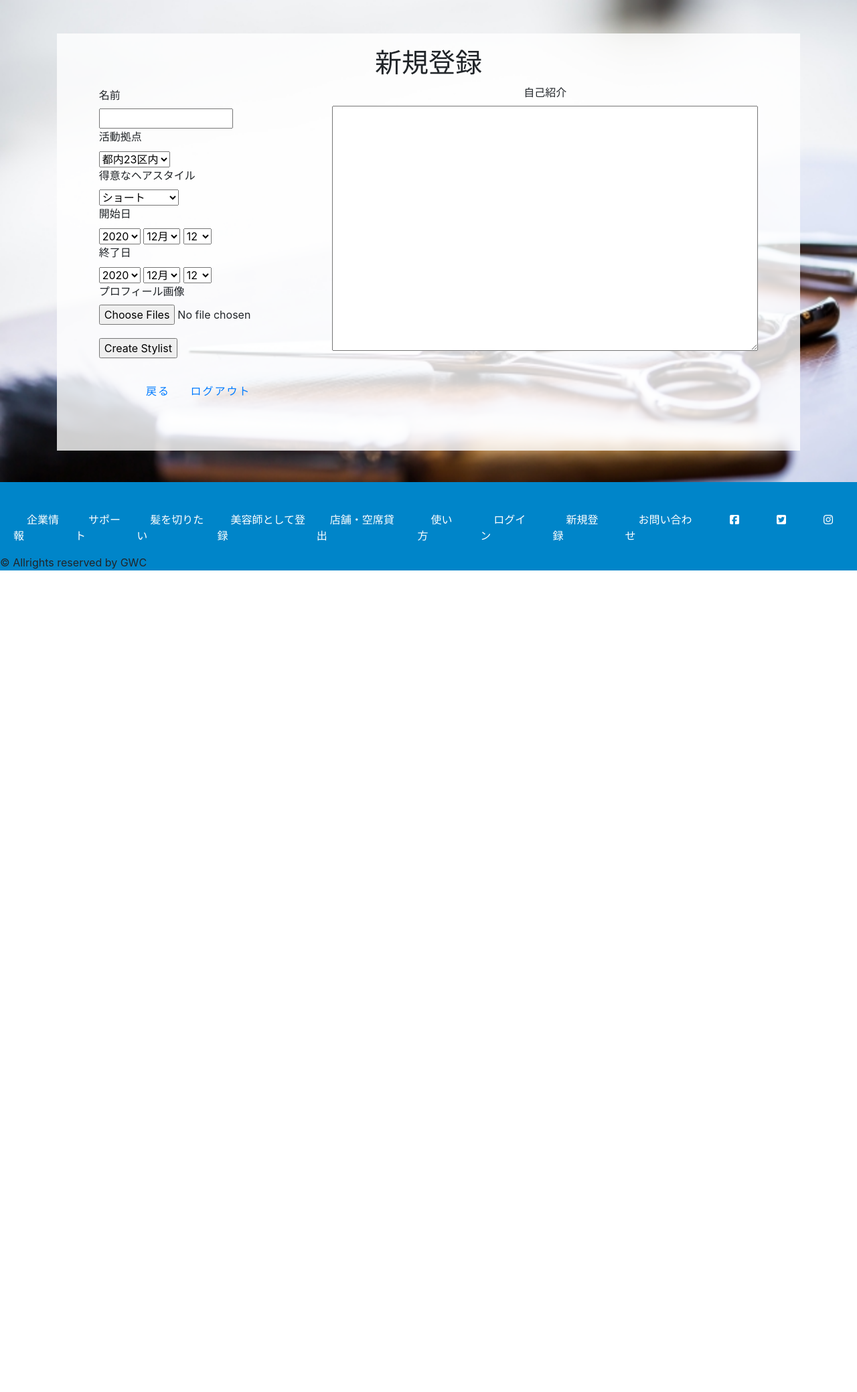
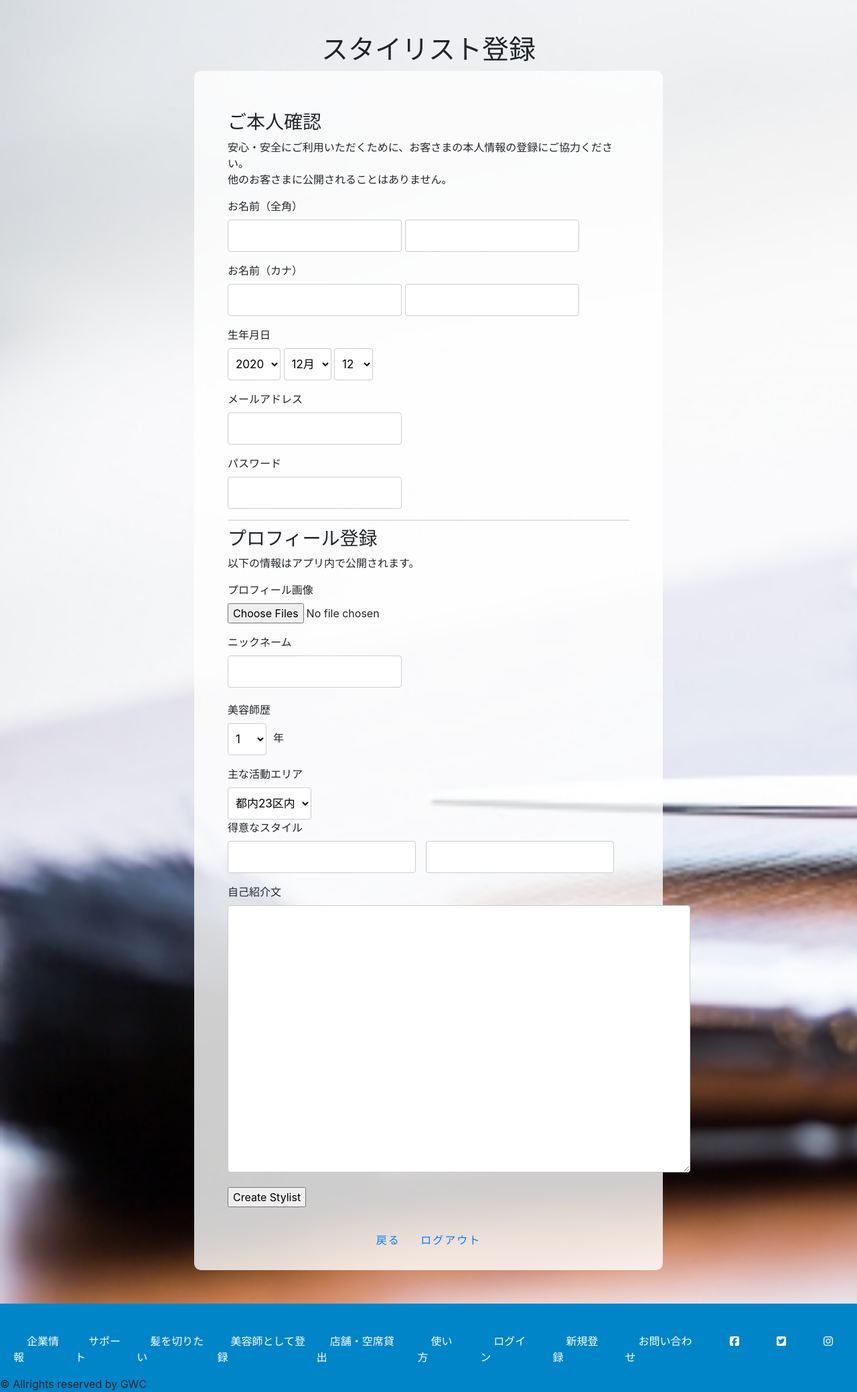
Before and after one commit to mizu19961203/beauty, a Rails app: page /stylists/new in a window 1280 px wide. Shown: the part 80-2159 px from the top of the page at 67% size. Before the commit the page ends 932 px from the top, so only its background shows below. Run offline with Rails 7, Linux system fonts and the light colour scheme; data comes from the database, SQL or seed files in the repository; style sheets or scripts are compiled from the project's sources; some libraries are stand-ins or nearby versions.

Commit message:
Created sign-up page for stylists.

```diff
--- a/app/assets/stylesheets/stylists.scss
+++ b/app/assets/stylesheets/stylists.scss
@@ -1,54 +1,103 @@
-.signup_stylists {
+.text-left {
+    text-align: left!important;
+    margin-top: 10px;
+}
+
+.signup-stylists {
     background-color: #F4F8FA;
     background-image: url("signup_stylists.jpg");
     background-size: cover;
     width: 100%;
-    height: 720px;
     padding-top: 50px;
+    padding-bottom: 50px;
+
 }
 
-.stylists_signup_form {
-    margin: 0 auto;
-    padding-bottom: 70px;
-    background-color:rgba(255,255,255,0.8);
+.signin-header {
     text-align: center;
 }
 
-.stylists_signup_form h1 {
-    padding-top: 20px;
+.stylists-signup-form {
+    width: 700px;
+    margin: 0 auto;
+    padding: 50px 50px 10px 50px;
+    background-color: rgba(255, 255, 255, 0.8);
+    border-radius: 10px;
 }
 
-.stylists_signup_form_box {
-    display: inline-block;
-    text-align: left;
+.form-group li {
+    display: inline-flex;
 }
 
-.form_header {
+input#stylist_last_name,
+     #stylist_first_name,
+     #stylist_last_name_kana,
+     #stylist_first_name_kana,
+     #stylist_password,
+     #stylist_email,
+     #stylist_nick_name {
 
+    height: 48px;
+    width: 260px;
+    padding: 10px 16px 8px;
+    border-radius: 4px;
+    border: 1px solid #ccc;
+    background: #fff;
+    line-height: 1.5;
+    font-size: 16px;
 }
 
-.text_form input{
-    width: 200px;
+select#stylist_birthday_1i,
+      #stylist_birthday_2i,
+      #stylist_birthday_3i {
+
+    height: 48px;
+    padding: 7px 7px;
+    border-radius: 4px;
+    border: 1px solid #ccc;
+    background: #fff;
+    line-height: 1.5;
+    font-size: 17px;
 }
 
-.stylists_signup_form_description {
-    display: inline-block;
+select#stylist_career_years,
+      #stylist_base_id {
+
+    height: 48px;
+    padding: 7px 7px;
+    border-radius: 4px;
+    border: 1px solid #ccc;
+    background: #fff;
+    line-height: 1.5;
+    font-size: 17px;
+    margin-right: 10px;
 }
 
-.btn_stylists_submit {
-    margin-top: 20px;
+input#stylist_nick_name {
+    margin-bottom: 5px;
 }
 
-.btn_stylists_login_back_logout {
-    text-align: left;
-    margin-left: 120px;
+input#stylist_skilled_style1,
+     #stylist_skilled_style2 {
+
+     height: 48px;
+    padding: 7px 7px;
+    border-radius: 4px;
+    border: 1px solid #ccc;
+    background: #fff;
+    line-height: 1.5;
+    font-size: 17px;
+    margin-right: 10px;
 }
 
-.btn_signup a:hover {
-    color: white;
-    text-decoration: none;
+textarea#stylist_introduction {
+    padding: 7px 7px;
+    border-radius: 4px;
+    border: 1px solid #ccc;
+    background: #fff;
+    font-size: 17px;
 }
 
-.signup_back {
-    padding-right: 20px;
+.btn_stylists-login-back-logout {
+    text-align: center;
 }
--- a/app/views/stylists/new.html.erb
+++ b/app/views/stylists/new.html.erb
@@ -1,41 +1,98 @@
-<div class="signup_stylists">
+<div class="signup-stylists">
   <div class="container">
-    <div class="stylists_signup_form">
-      <h1>新規登録</h1>
+    <div class="signin-header"><h1>スタイリスト登録</h1></div>
+    <div class="stylists-signup-form">
       <%= form_with model: @stylist, local: true do |f| %>
 
-      <div class="stylists_signup_form_box">
-        <div class="form_header"><%= f.label :名前 %></div>
-        <div class="text_form"><%= f.text_field :name %></div>
+      <div class="form-description">
+        <h3 class="text-left">ご本人確認</h3>
+        <p>安心・安全にご利用いただくために、お客さまの本人情報の登録にご協力ください。<br>
+           他のお客さまに公開されることはありません。
+        </p>
+      </div>
 
-        <div><%= f.label :活動拠点 %></div>
+      <div class="form-group">
+        <div class="form-header"><%= f.label :お名前（全角） %></div>
+        <ul>
+          <li><%= f.text_field :last_name %></li>
+          <li><%= f.text_field :first_name %></li>
+        </ul>
+      </div>
+
+      <div class="form-group">
+        <div class="form-header"><%= f.label :お名前（カナ）   %></div>
+        <ul>
+          <li><%= f.text_field :last_name_kana %></li>
+          <li><%= f.text_field :first_name_kana %></li>
+        </ul>
+      </div>
+
+      <div class="form-group">
+        <div><%= f.label :生年月日 %></div>
+        <div><%= f.date_select :birthday %></div>
+      </div>
+
+      <div class="form-group">
+        <div><%= f.label :メールアドレス %></div>
+        <div><%= f.text_field :email %></div>
+      </div>
+
+      <div class="form-group">
+        <div><%= f.label :パスワード %></div>
+        <div><%= f.text_field :password %></div>
+      </div>
+
+      <div class="border"></div>
+
+
+
+
+
+      <div class="form-description">
+        <h3 class="text-left">プロフィール登録</h3>
+        <p>以下の情報はアプリ内で公開されます。</p>
+      </div>
+
+      <div class="form-group">
+        <div><%= f.label :プロフィール画像 %></div>
+        <div><%= f.file_field :images, accept: "image/png, image/jpeg, image/gif" , multiple: true %></div>
+      </div>
+
+      <div class="form-group">
+        <div><%= f.label :ニックネーム %></div>
+        <div><%= f.text_field :nick_name %></div>
+      </div>
+
+      <div class="form-group">
+        <div><%= f.label :美容師歴 %></div>
+        <div><%= f.select :career_years, options_for_select((1..50).to_a) %>年</div>
+      </div>
+
+      <div class="form-group">
+        <div><%= f.label :主な活動エリア %></div>
         <div><%= f.collection_select :base_id, ::Base.all,:id,:base %></div>
 
-        <div><%= f.label :得意なヘアスタイル %></div>
-        <div><%= f.collection_select :hairstyle_id, Hairstyle.all,:id,:menu %></div>
-
-        <div><%= f.label :開始日 %></div>
-        <div><%= f.date_select :date_start %></div>
-
-        <div><%= f.label :終了日 %></div>
-        <div><%= f.date_select :date_fin %></div>
-
-        <div><%= f.label :プロフィール画像 %></div>
-        <div><%= f.file_field :images, accept: "image/png, image/jpeg, image/gif" , multiple: true %></div>
-
-        <div class="btn_stylists_submit"><%= f.submit %></div>
-
+      <div class="form-group">
+        <div><%= f.label :得意なスタイル %></div>
+        <ul class="skilled-style">
+          <li><%= f.text_field :skilled_style1 %></li>
+          <li><%= f.text_field :skilled_style2 %></li>
+        </ul>
       </div>
 
-      <div class="stylists_signup_form_description">
-        <div><%= f.label :自己紹介 %></div>
-        <div><%= f.text_area :description, size: "60x15" %></div>
+
+      <div class="form-group">
+        <div><%= f.label :自己紹介文 %></div>
+        <div><%= f.text_area :introduction, size: "60x15" %></div>
       </div>
-      <div class="btn_stylists_login_back_logout">
-        <div class="btn signup_back">
+
+      <div class="btn-stylists-submit"><%= f.submit %></div>
+
+      <div class="btn_stylists-login-back-logout">
+        <div class="btn signup-back">
           <%= link_to '戻る', root_path %>
         </div>
-        <div class="btn signup_logout">
+        <div class="btn signup-logout">
           <%= link_to ' ログアウト ',destroy_user_session_path, method: :delete%>
         </div>
         </div>
--- /dev/null
+++ b/db/migrate/20201212072648_add_last_name_to_stylists.rb
@@ -0,0 +1,5 @@
+class AddLastNameToStylists < ActiveRecord::Migration[5.2]
+  def change
+    add_column :stylists, :last_name, :string
+  end
+end
--- /dev/null
+++ b/db/migrate/20201212073027_add_first_name_to_stylists.rb
@@ -0,0 +1,5 @@
+class AddFirstNameToStylists < ActiveRecord::Migration[5.2]
+  def change
+    add_column :stylists, :first_name, :string
+  end
+end
--- /dev/null
+++ b/db/migrate/20201212073146_add_last_name_kana_to_stylists.rb
@@ -0,0 +1,5 @@
+class AddLastNameKanaToStylists < ActiveRecord::Migration[5.2]
+  def change
+    add_column :stylists, :last_name_kana, :string
+  end
+end
--- /dev/null
+++ b/db/migrate/20201212073228_add_first_name_kana_to_stylists.rb
@@ -0,0 +1,5 @@
+class AddFirstNameKanaToStylists < ActiveRecord::Migration[5.2]
+  def change
+    add_column :stylists, :first_name_kana, :string
+  end
+end
--- /dev/null
+++ b/db/migrate/20201212073600_add_birthday_to_stylists.rb
@@ -0,0 +1,5 @@
+class AddBirthdayToStylists < ActiveRecord::Migration[5.2]
+  def change
+    add_column :stylists, :birthday, :date
+  end
+end
--- /dev/null
+++ b/db/migrate/20201212074831_add_password_to_stylists.rb
@@ -0,0 +1,5 @@
+class AddPasswordToStylists < ActiveRecord::Migration[5.2]
+  def change
+    add_column :stylists, :password, :string
+  end
+end
--- /dev/null
+++ b/db/migrate/20201212080029_add_email_to_stylists.rb
@@ -0,0 +1,5 @@
+class AddEmailToStylists < ActiveRecord::Migration[5.2]
+  def change
+    add_column :stylists, :email, :string
+  end
+end
--- /dev/null
+++ b/db/migrate/20201212094222_add_career_years_to_stylists.rb
@@ -0,0 +1,5 @@
+class AddCareerYearsToStylists < ActiveRecord::Migration[5.2]
+  def change
+    add_column :stylists, :career_years, :integer
+  end
+end
--- /dev/null
+++ b/db/migrate/20201212103043_add_area_to_stylists.rb
@@ -0,0 +1,5 @@
+class AddAreaToStylists < ActiveRecord::Migration[5.2]
+  def change
+    add_column :stylists, :area, :string
+  end
+end
--- /dev/null
+++ b/db/migrate/20201212110225_add_skilled_style_to_stylists.rb
@@ -0,0 +1,5 @@
+class AddSkilledStyle1ToStylists < ActiveRecord::Migration[5.2]
+  def change
+    add_column :stylists, :skilled_style1, :string
+  end
+end
--- /dev/null
+++ b/db/migrate/20201212110347_add_skilled_style2_to_stylists.rb
@@ -0,0 +1,5 @@
+class AddSkilledStyle2ToStylists < ActiveRecord::Migration[5.2]
+  def change
+    add_column :stylists, :skilled_style2, :string
+  end
+end
```
Also changed, not shown: db/seeds.rb (+24 -4 lines), db/schema.rb.
